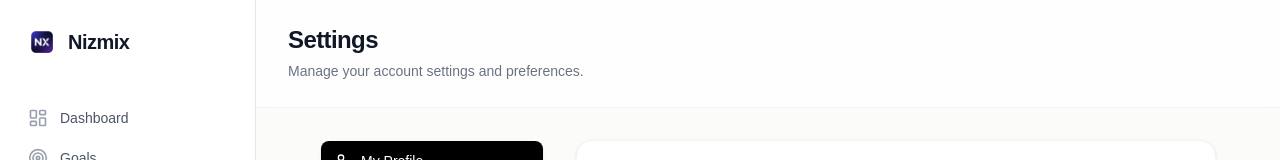
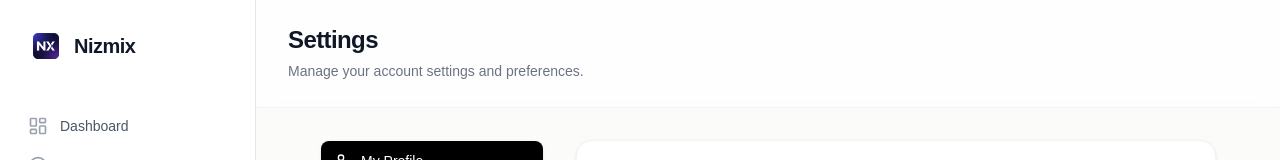
Before and after one commit to Nurdauletizm/productivity-app, a Next.js app: page /settings in a window 1280 px wide. Shown: the top 160 px of the page. Built offline with nearby package versions, Linux system fonts and the light colour scheme; no server answers.

Commit message:
feat: add Nizmix favicon for browser tab and enlarge sidebar logo

```diff
--- a/src/app/layout.tsx
+++ b/src/app/layout.tsx
@@ -20,6 +20,10 @@ const geistMono = Geist_Mono({
 export const metadata: Metadata = {
   title: "Nizmix",
   description: "Your intelligent AI-powered productivity platform.",
+  icons: {
+    icon: "/favicon.png",
+    apple: "/favicon.png",
+  },
 };
 
 export default function RootLayout({
--- a/src/components/Sidebar.tsx
+++ b/src/components/Sidebar.tsx
@@ -29,15 +29,15 @@ export function Sidebar() {
 
     return (
         <div className="flex flex-col h-screen w-64 bg-white dark:bg-[#121212] border-r border-gray-200 dark:border-zinc-800 px-4 py-6 flex-shrink-0 transition-colors">
-            <div className="flex items-center gap-2 px-2 mb-10">
+            <div className="flex items-center gap-1.5 px-2 mb-10">
                 <Image
                     src="/nizmix-logo.png"
                     alt="Nizmix Logo"
-                    width={36}
-                    height={36}
-                    className="rounded-lg shrink-0"
+                    width={44}
+                    height={44}
+                    className="rounded-xl shrink-0"
                 />
-                <span className="font-semibold text-xl tracking-tight text-gray-900 dark:text-zinc-100">Nizmix</span>
+                <span className="font-bold text-xl tracking-tight text-gray-900 dark:text-zinc-100">Nizmix</span>
             </div>
 
             <nav className="flex-1 space-y-1">
```
Also changed, not shown: public/favicon.png (added).
